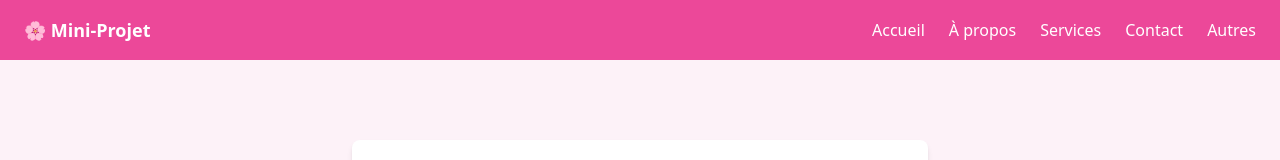
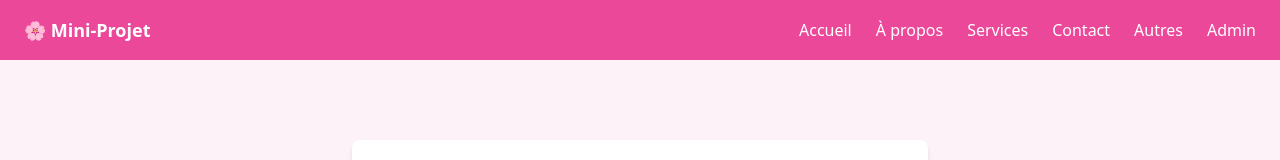
Before and after one commit to RihemNabi/first-next, a Next.js app: page /autre in a window 1280 px wide. Shown: the top 160 px of the page. Built offline with nearby package versions, Linux system fonts and the light colour scheme.

Commit message:
affichage de la date réelle de soumission dans l’admin + integration de la page admin dans le menu

```diff
--- a/components/Header.jsx
+++ b/components/Header.jsx
@@ -34,6 +34,12 @@ export default function Header() {
           <Link href="/autre" className="text-white hover:text-pink-100">
             Autres
           </Link>
+          <Link
+            href="/administration"
+            className="text-white hover:text-pink-100"
+          >
+            Admin
+          </Link>
         </nav>
       </div>
 
```
